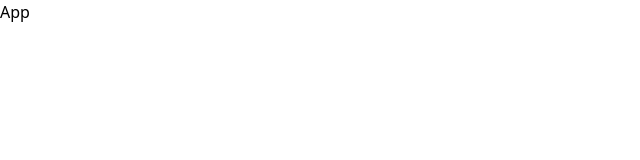
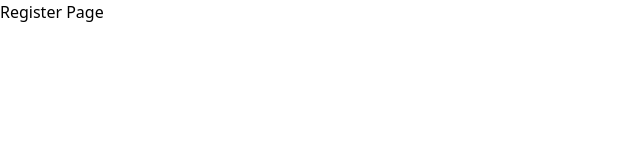
Before and after one commit to Mu5h1e/JobApplicationMERNapp, a React (Create React App) app in the folder frontend/: page /register in a window 1280 px wide. Shown: the top 160 px of the page, without its empty margins (0-640 px from the left). Built offline with nearby package versions, Linux system fonts and the light colour scheme.

Commit message:
basic react router setup

```diff
--- a/frontend/src/index.js
+++ b/frontend/src/index.js
@@ -2,8 +2,14 @@ import React from 'react';
 import ReactDOM from 'react-dom';
 import {BrowserRouter, Route, Redirect, Switch} from 'react-router-dom'
 import App from './App';
+import Register from './screens/register'
 
 ReactDOM.render(
-  <App />,
+  <BrowserRouter>
+    <switch>
+      <Route path='/' exact render={props => <App {...props}/>}/>
+      <Route path='/register/' exact render={props => <Register {...props}/>}/>
+    </switch>
+  </BrowserRouter>,
   document.getElementById('root')
 );
--- a/frontend/src/screens/register.jsx
+++ b/frontend/src/screens/register.jsx
@@ -1,7 +1,7 @@
 import React, { useState } from 'react'
-import authSvg from '../assets/auth.svg'
+//import authSvg from '../assets/auth.svg'
 import {ToastContainer, toast} from 'react-toastify'
-import { authenticate, isAuth } from '../helpers/auth'
+import { authenticate, isAuth } from '../helpers/auth.helper'
 import axios from 'axios'
 import {Redirect} from 'react-router-dom'
 
@@ -12,3 +12,5 @@ const Register = () => {
         </div>
     )
 }
+
+export default Register
```
Also changed, not shown: frontend/src/helpers/auth.helper.js (renamed from frontend/src/helpers/auth.js), 1 other file (tests, documents, lock files or other folders).
